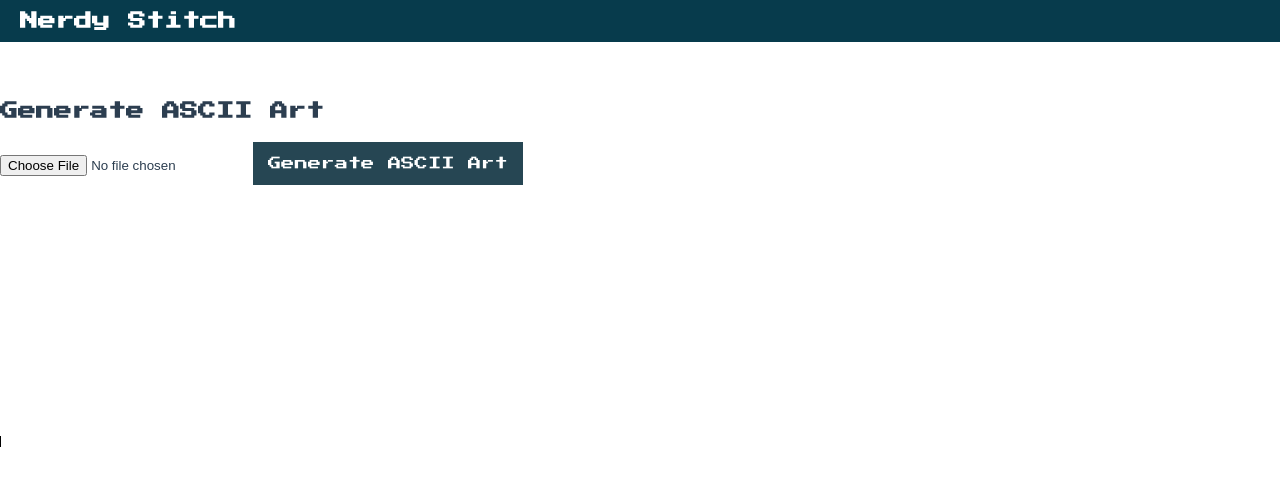
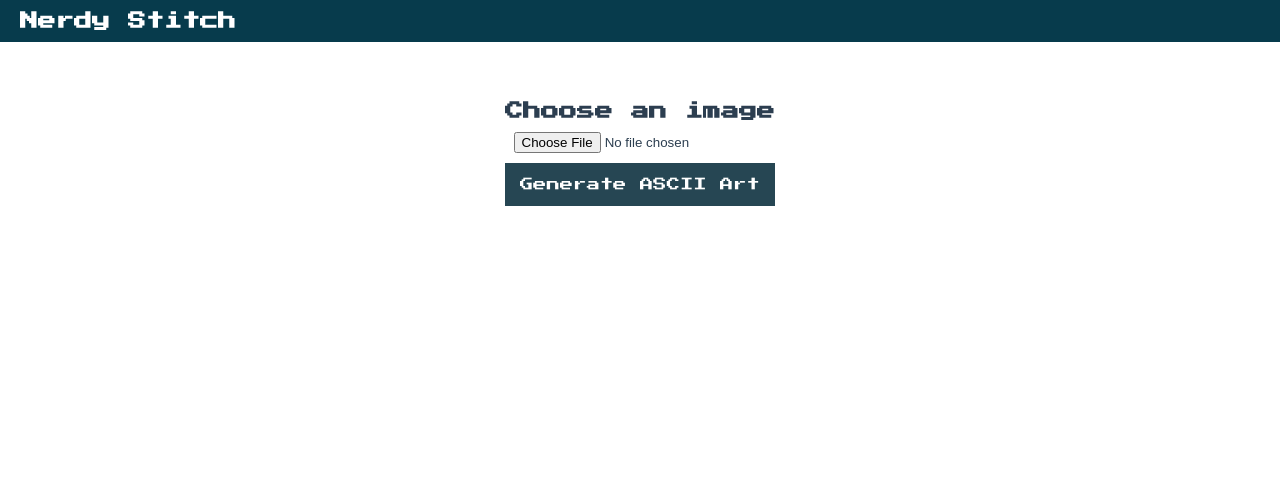
Before and after one commit to MiuMiuMiuMiuMiu/stitch-chart, a Vue app: page /ascii in a window 1280 px wide. Shown: the top 486 px of the page. Built offline with nearby package versions, Linux system fonts and the light colour scheme.

Commit message:
Center canvases

```diff
--- a/src/views/AsciiPage.vue
+++ b/src/views/AsciiPage.vue
@@ -1,15 +1,20 @@
 <template>
-    <h1>Generate ASCII Art</h1>
-    <form>
-        <input type="file" id="file-input" ref="image">
+    <div id="asciiOption">
+        <h1>Choose an image</h1>
+        <input type="file" id="file" ref="image" size="60">
         <button type="button" @click="generateAsciiArt">Generate ASCII Art</button>
-    </form>
-    <canvas id="canvas"></canvas>
-
-    <div v-if="this.imageAscii.length > 0">
-        <CreateChart :binaryList="imageAscii" :pixelSize="10"/>
     </div>
 
+
+
+    <div id="displayContainer">
+        <canvas id="imageCanvas"></canvas>
+        <canvas id="canvas"></canvas>
+
+        <div v-if="this.imageAscii[0].length > 0" class="center">
+            <CreateChart :binaryList="imageAscii" :pixelSize="10" />
+        </div>
+    </div>
 
 </template>
 
@@ -29,6 +34,9 @@ export default {
             const canvas = document.getElementById("canvas");
             const ctx = canvas.getContext('2d', { willReadFrequently: true });
 
+            const imageCanvas = document.getElementById("imageCanvas");
+            const imageCtx = imageCanvas.getContext('2d', { willReadFrequently: true });
+
             // Read the contents of those image file
             const input_image = this.$refs.image.files[0];
 
@@ -43,11 +51,17 @@ export default {
 
                 image.onload = () => {
 
+                    //For Ascii
                     canvas.width = image.width;
                     canvas.height = image.height;
 
+                    //For image
+                    imageCanvas.width = image.width;
+                    imageCanvas.height = image.height;
+
                     //Put image on canvas
                     ctx.drawImage(image, 0, 0, canvas.width, canvas.height);
+                    imageCtx.drawImage(image, 0, 0, imageCanvas.width, imageCanvas.height);
 
                     //Get pixel data from image
                     const pixels = ctx.getImageData(0, 0, canvas.width, canvas.height);
@@ -66,7 +80,7 @@ export default {
 
                     //Fill canvas with cells
                     for (let i = 0; i < cells.length; i++) {
-                        ctx.font = "55px Verdana";
+                        ctx.font = "25px Verdana";
                         ctx.fillStyle = "black";
                         ctx.fillText(cells[i].symbol, cells[i].x, cells[i].y);
                     }
@@ -79,8 +93,8 @@ export default {
             //The cells are used to draw the ASCII art on the canvas
             let binaryCell = [];
 
-            for (let y = 0; y < height; y += 50) {
-                for (let x = 0; x < width; x += 50) {
+            for (let y = 0; y < height; y += 20) {
+                for (let x = 0; x < width; x += 20) {
                     const posX = x * 4; // current position
                     const posY = y * 4;
                     const pos = (posY * width) + posX;
@@ -133,7 +147,7 @@ export default {
             return pixel;
         },
         convertToBinary(value) {
-            if (value > 125) {
+            if (value > 110) {
                 return "1"
             }
             else {
@@ -142,14 +156,35 @@ export default {
         }
     },
     components: {
-    CreateChart
-  }
+        CreateChart
+    }
 }
 </script>
 
 
 <style>
+#asciiOption {
+    text-align: center;
+}
+
+#asciiOption > input {
+    display: block;
+    margin-left: auto;
+    margin-right: auto;
+}
+
+#asciiOption > button {
+    margin-bottom: 20px;
+}
+
+#displayContainer {
+    display: flex;
+    flex-direction: column;
+    align-items: center;
+}
+
 canvas {
-    width: 500px;
+    width: 30%;
+    margin: 20px;
 }
 </style>
```
